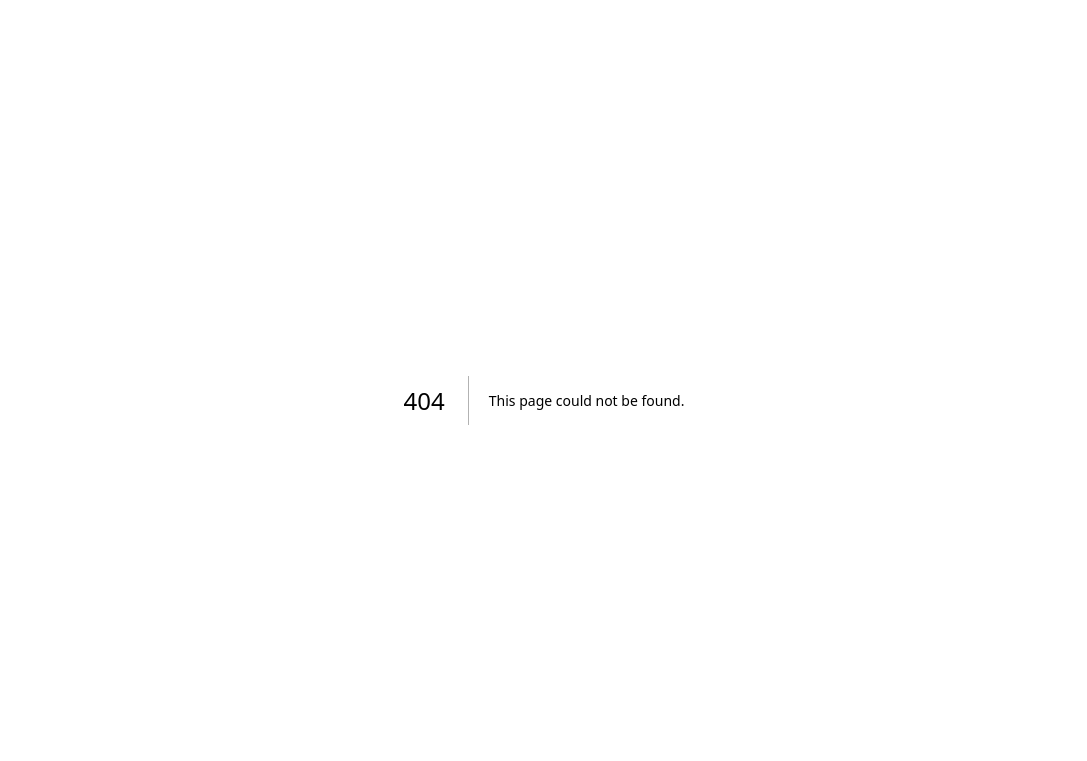
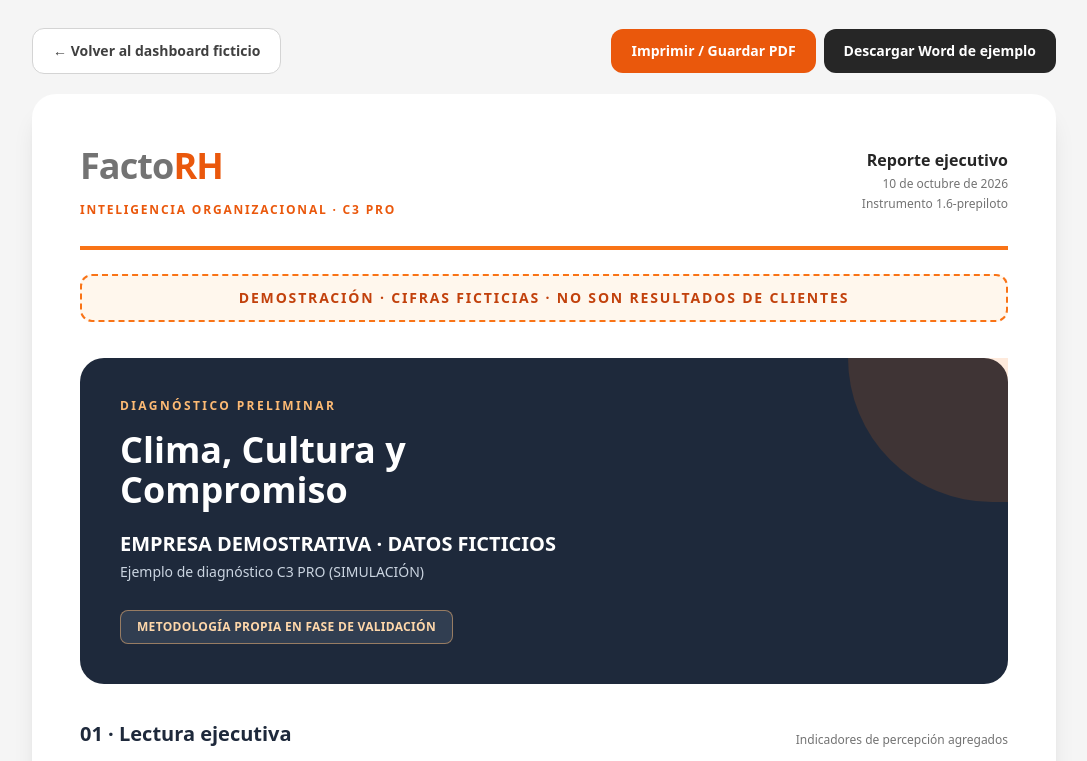
Before and after one commit to davernestt/factorh-tabuladores, a Next.js app: page /demo-clima/reporte in a window 1280 px wide. Before the commit this address had no page. Shown: the top 761 px of the page, without its empty margins (96-1183 px from the left). Built offline with nearby package versions, Linux system fonts and the light colour scheme.

Commit message:
feat(clima): shareable synthetic executive C3 report without administrative login

```diff
--- /dev/null
+++ b/app/demo-clima/reporte/page.tsx
@@ -0,0 +1,31 @@
+import {Suspense} from "react";
+import Link from "next/link";
+import {c3DemoReport} from "@/lib/c3/demo-report";
+import C3ReportContent from "@/app/c3-report/report-content";
+import DemoReportControls from "@/app/c3-report/ejemplo/demo-report-controls";
+
+export default function PublicC3ExecutiveReportDemo(){
+ return <Suspense fallback={<main className="p-10 text-center text-neutral-600">Preparando demostración...</main>}><C3DemoContent/></Suspense>;
+}
+async function C3DemoContent(){
+ return <main className="min-h-screen bg-neutral-100 px-4 py-7">
+  <style>{`
+   @page {size:A4;margin:14mm 12mm;}
+   @media print {
+    html,body,main{background:#fff!important;}
+    .c3-no-print{display:none!important;}
+    .c3-print-document{max-width:none!important;margin:0!important;padding:0!important;box-shadow:none!important;border:0!important;border-radius:0!important;}
+    .c3-keep{break-inside:avoid;page-break-inside:avoid;}
+    .c3-page-break{break-before:page;page-break-before:always;}
+    .c3-bar{print-color-adjust:exact;-webkit-print-color-adjust:exact;}
+    h1,h2,h3{break-after:avoid;}
+   }
+  `}</style>
+  <div className="c3-no-print mx-auto mb-5 flex max-w-5xl flex-wrap items-center justify-between gap-3">
+   <Link href="/demo-clima" className="rounded-xl border border-neutral-300 bg-white px-5 py-3 text-sm font-bold text-neutral-700">← Volver al dashboard ficticio</Link>
+   <button type="button" disabled className="hidden">Imprimir</button><DemoReportControls/>
+  </div>
+  <C3ReportContent report={c3DemoReport}/>
+  <p className="c3-no-print mx-auto mt-4 max-w-5xl text-xs leading-5 text-neutral-500">La impresión a PDF utiliza el navegador. Esta demostración no registra ni consulta respuestas reales.</p>
+ </main>;
+}
```
